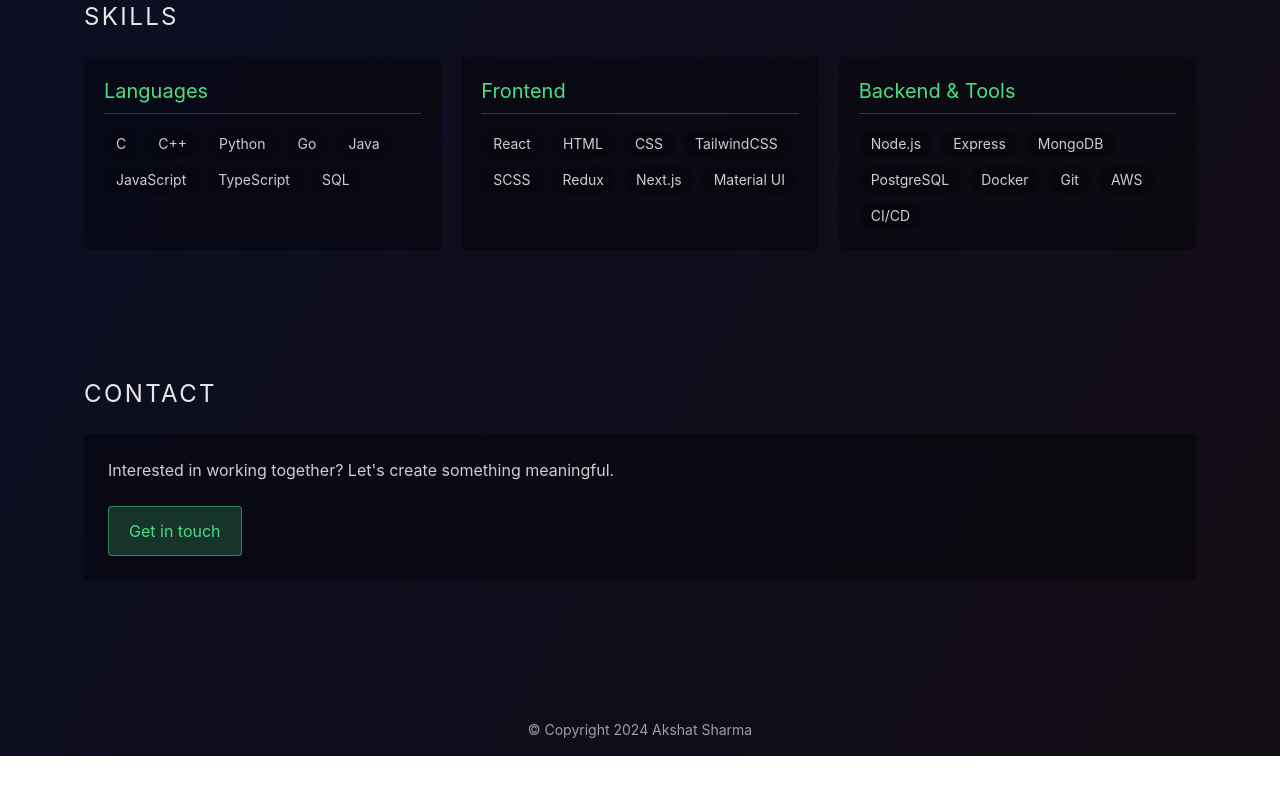
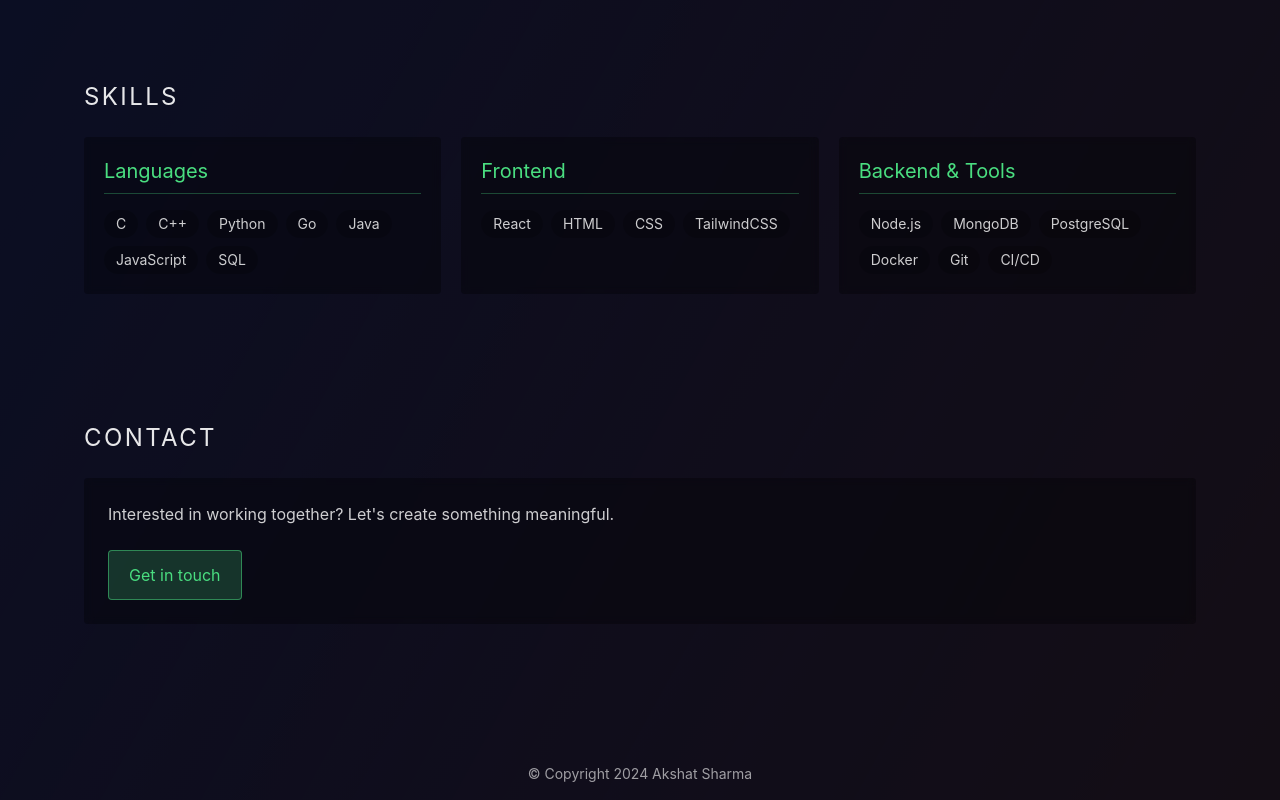
Before and after one commit to Cyoger/akshatsharma.com, a React (Create React App) app: page / in a window 1280 px wide. Shown: the part 1515-2315 px from the top of the page. Before the commit the page ends 2271 px from the top, so only its background shows below. Built offline with nearby package versions, Linux system fonts and the light colour scheme.

Commit message:
WIP: edited spacing and changed to resume pdf link

```diff
--- a/src/App.jsx
+++ b/src/App.jsx
@@ -1,233 +1,117 @@
-// File: src/App.jsx
-
 import React from 'react';
-
 import Navigation from './components/Navigation';
-
 import SocialLinks from './components/SocialLinks';
-
 import Clock from './components/Clock';
-
 import AsciiArt from './components/AsciiArt';
-
 import ProjectsSection from './components/ProjectsSection';
-
 import AsciiRain from './components/AsciiRain';
-
 import BlurMotion from './components/BlurMotion';
 
 
-
 function App() {
-
   return (
-
     <div className="relative min-h-screen bg-gray-900 text-white overflow-hidden">
-
       {/* Gradient Overlay */}
-
       <div className="absolute inset-0 bg-gradient-to-br from-blue-900/80 to-red-800/60 mix-blend-overlay z-10"></div>
 
-
-
       {/* Blur Motion Effect */}
-
       <BlurMotion />
 
-
-
       {/* Navigation */}
-
       <Navigation />
 
-
-
       {/* Social Media Links */}
-
       <SocialLinks />
 
-
-
       {/* Clock (Wong Kar-wai time motif) */}
-
       <Clock />
 
-
-
-      {/* Main Content Container */}
-
-      <div className="relative w-full mx-auto px-4 pb-20">
-
+      {/* Main Content Container - Added padding for nav spacing */}
+      <div className="relative w-full mx-auto px-4 pb-20 pt-16 md:pt-20">
         {/* ASCII Art Container */}
-
         <AsciiArt />
 
-
-
         {/* About Section */}
-
         <section id="about" className="relative mt-24 md:mt-32 w-full max-w-6xl mx-auto z-30 px-4 md:px-5">
-
           <h2 className="text-2xl text-center md:text-left uppercase tracking-widest mb-4 md:mb-6 text-white/90">About</h2>
-
           <div className="bg-black/30 backdrop-blur-sm p-4 md:p-6 rounded">
-
             <p className="text-white/80 mb-4">
-
               I craft digital experiences at the intersection of functionality and aesthetics. With a focus on modern web technologies and innovative solutions, I bring ideas to life through clean, efficient code.
-
             </p>
-
             <p className="text-white/80">
-
               My approach draws inspiration from cinematic storytelling - creating immersive digital spaces that engage and resonate. Each project is a composition of technical precision and creative expression.
-
             </p>
-
           </div>
-
         </section>
 
-
-
         {/* Projects Section */}
-
         <ProjectsSection />
 
-
-
         {/* Skills Section */}
-
         <section id="skills" className="relative mt-24 md:mt-32 w-full max-w-6xl mx-auto z-30 px-4 md:px-5">
-
           <h2 className="text-2xl text-center md:text-left uppercase tracking-widest mb-4 md:mb-6 text-white/90">Skills</h2>
-
           <div className="grid grid-cols-1 md:grid-cols-3 gap-5">
-
             {/* Languages */}
-
             <div className="bg-black/30 backdrop-blur-sm p-5 rounded">
-
               <h3 className="text-xl border-b border-green-400/30 pb-2 mb-4 text-green-400">Languages</h3>
-
               <div className="flex flex-wrap gap-2">
-
-                {['C', 'C++', 'Python', 'Go', 'Java', 'JavaScript', 'TypeScript', 'SQL'].map((skill) => (
-
-                  <span key={skill} className="px-3 py-1 bg-black/20 text-white/80 hover:text-yellow-400 hover:bg-black/40 rounded-full text-sm transition-all duration-300">
-
+                {['C', 'C++', 'Python', 'Go', 'Java', 'JavaScript', 'SQL'].map((skill) => (
+                  <span key={skill} className="px-3 py-1 bg-black/20 text-white/80 hover:text-green-400 hover:bg-black/40 rounded-full text-sm transition-all duration-300">
                     {skill}
-
                   </span>
-
                 ))}
-
               </div>
-
             </div>
 
-
-
             {/* Frontend */}
-
             <div className="bg-black/30 backdrop-blur-sm p-5 rounded">
-
               <h3 className="text-xl border-b border-green-400/30 pb-2 mb-4 text-green-400">Frontend</h3>
-
               <div className="flex flex-wrap gap-2">
-
-                {['React', 'HTML', 'CSS', 'TailwindCSS', 'SCSS', 'Redux', 'Next.js', 'Material UI'].map((skill) => (
-
-                  <span key={skill} className="px-3 py-1 bg-black/20 text-white/80 hover:text-yellow-400 hover:bg-black/40 rounded-full text-sm transition-all duration-300">
-
+                {['React', 'HTML', 'CSS', 'TailwindCSS' ].map((skill) => (
+                  <span key={skill} className="px-3 py-1 bg-black/20 text-white/80 hover:text-green-400 hover:bg-black/40 rounded-full text-sm transition-all duration-300">
                     {skill}
-
                   </span>
-
                 ))}
-
               </div>
-
             </div>
 
-
-
             {/* Backend & Tools */}
-
             <div className="bg-black/30 backdrop-blur-sm p-5 rounded">
-
               <h3 className="text-xl border-b border-green-400/30 pb-2 mb-4 text-green-400">Backend & Tools</h3>
-
               <div className="flex flex-wrap gap-2">
-
-                {['Node.js', 'Express', 'MongoDB', 'PostgreSQL', 'Docker', 'Git', 'AWS', 'CI/CD'].map((skill) => (
-
-                  <span key={skill} className="px-3 py-1 bg-black/20 text-white/80 hover:text-yellow-400 hover:bg-black/40 rounded-full text-sm transition-all duration-300">
-
+                {['Node.js', 'MongoDB', 'PostgreSQL', 'Docker', 'Git', 'CI/CD'].map((skill) => (
+                  <span key={skill} className="px-3 py-1 bg-black/20 text-white/80 hover:text-green-400 hover:bg-black/40 rounded-full text-sm transition-all duration-300">
                     {skill}
-
                   </span>
-
                 ))}
-
               </div>
-
             </div>
-
           </div>
-
         </section>
 
-
-
         {/* Contact Section */}
-
         <section id="contact" className="relative mt-24 md:mt-32 w-full max-w-6xl mx-auto z-30 px-4 md:px-5 mb-24">
-
           <h2 className="text-2xl text-center md:text-left uppercase tracking-widest mb-4 md:mb-6 text-white/90">Contact</h2>
-
           <div className="bg-black/30 backdrop-blur-sm p-4 md:p-6 rounded text-center md:text-left">
-
             <p className="text-white/80 mb-6">
-
               Interested in working together? Let's create something meaningful.
-
             </p>
-
-            <a href="mailto:contact@akshatsharma.com" className="inline-block px-5 py-3 bg-green-400/20 hover:bg-green-400/30 text-green-400 border border-green-400/50 rounded transition-all duration-300 hover:scale-105">
-
+            <a href="mailto:akshat@akshatsharma.com" className="inline-block px-5 py-3 bg-green-400/20 hover:bg-green-400/30 text-green-400 border border-green-400/50 rounded transition-all duration-300 hover:scale-105">
               Get in touch
-
             </a>
-
           </div>
-
         </section>
-
       </div>
 
-
-
       {/* ASCII Rain Effect */}
-
       <AsciiRain />
 
-
-
       {/* Footer with Copyright */}
-
       <footer className="absolute bottom-0 w-full text-center py-4 text-white/60 text-sm z-30">
-
         <p>© Copyright {new Date().getFullYear()} Akshat Sharma</p>
-
       </footer>
-
     </div>
-
   );
-
 }
 
-
-
 export default App;
```
